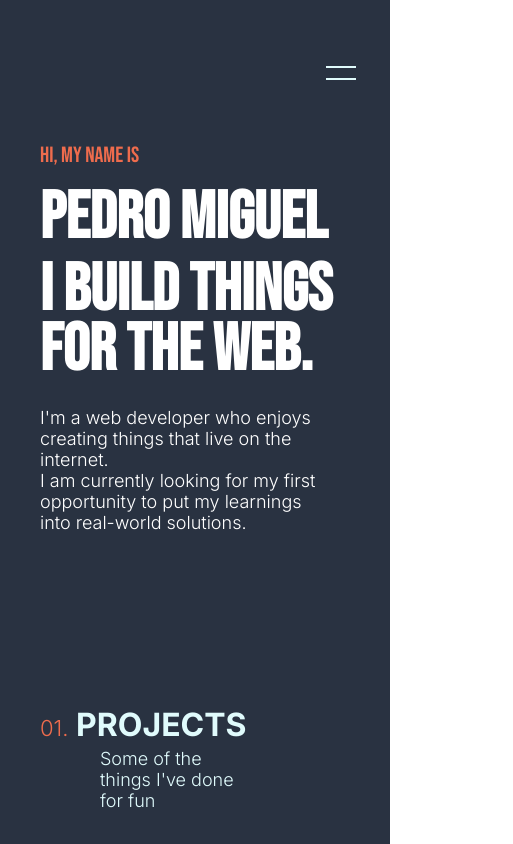
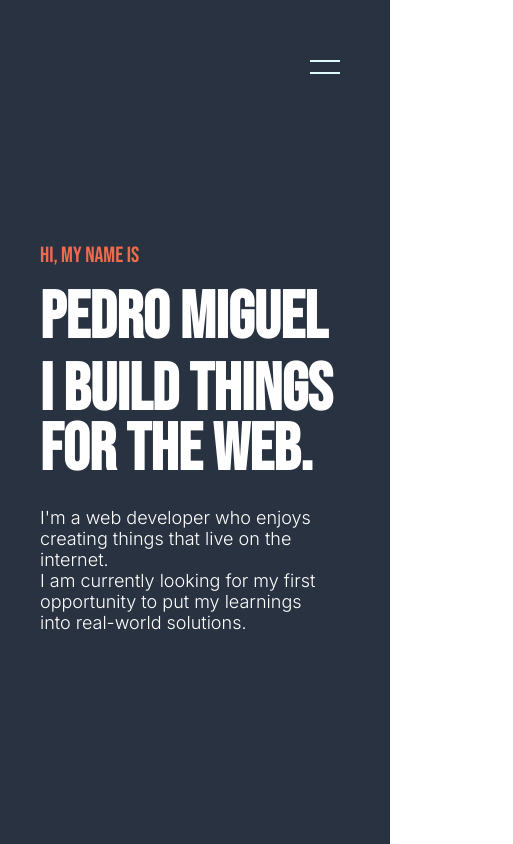
Before and after one commit to Pedro6Miguel/Portfolio, a React (Vite) app: page / in a window 390 px wide. Shown: the top 844 px of the page, 513 px wide, since content can reach past the window. Built offline with nearby package versions, Linux system fonts and the light colour scheme.

Commit message:
Project update

```diff
--- a/src/sections/Contact/index.jsx
+++ b/src/sections/Contact/index.jsx
@@ -17,7 +17,7 @@ function Contact() {
                         <input type="hidden" name="_next" value="https://pedromigueldev.vercel.app/"></input>
                         <button type='submit'>Send</button>
                     </form>
-                    <div>
+                    <div className={styles.border}>
                         <h2>Dont feel like talking right now?</h2>
                         <p>That's okay. Whenever you feel like it, you can contact me.</p>
                     </div>
--- a/src/sections/Contact/styles.module.scss
+++ b/src/sections/Contact/styles.module.scss
@@ -71,7 +71,6 @@
 
                 h2 {
                     color: var(--tertiary);
-                    text-align: justify;
                     margin: 22px 20px 0 20px;
                 }
 
@@ -85,3 +84,25 @@
         }
     }
 }
+
+@media only screen and (max-width: 1340px) {
+    .contact {
+        margin: 0 30px !important;
+    }
+}
+
+@media only screen and (max-width: 1120px) {
+    .border {
+        display: none;
+    }
+
+    .form {
+        grid-template-columns: 1fr !important;
+    }
+}
+
+@media only screen and (max-width: 825px) {
+    .contact {
+        margin: 0 10px !important;
+    }
+}
--- a/src/sections/Header/styles.module.css
+++ b/src/sections/Header/styles.module.css
@@ -38,6 +38,7 @@
 
 .main_dev {
     position: relative;
+    margin: 100px 0;
 }
 
 .last_div {
@@ -145,8 +146,9 @@
     align-items: center;
     flex-direction: column;
     gap: 8px;
-    margin-top: 56px;
-    position: relative;
+    margin: 50px 0 0 0;
+    position: absolute;
+    right: 0;
 }
 
 .light>.button>span {
@@ -212,13 +214,13 @@
 
     .light>.button>span {
         display: block;
-        margin-right: 70px;
+        margin-right: 50px;
     }
 
     .light>.info {
         position: absolute;
-        width: 400px;
-        height: 400px;
+        width: 250px;
+        height: 300px;
         background-color: hsla(220, 19%, 15%, 0.985);
         top: 40px;
         right: 0;
```
